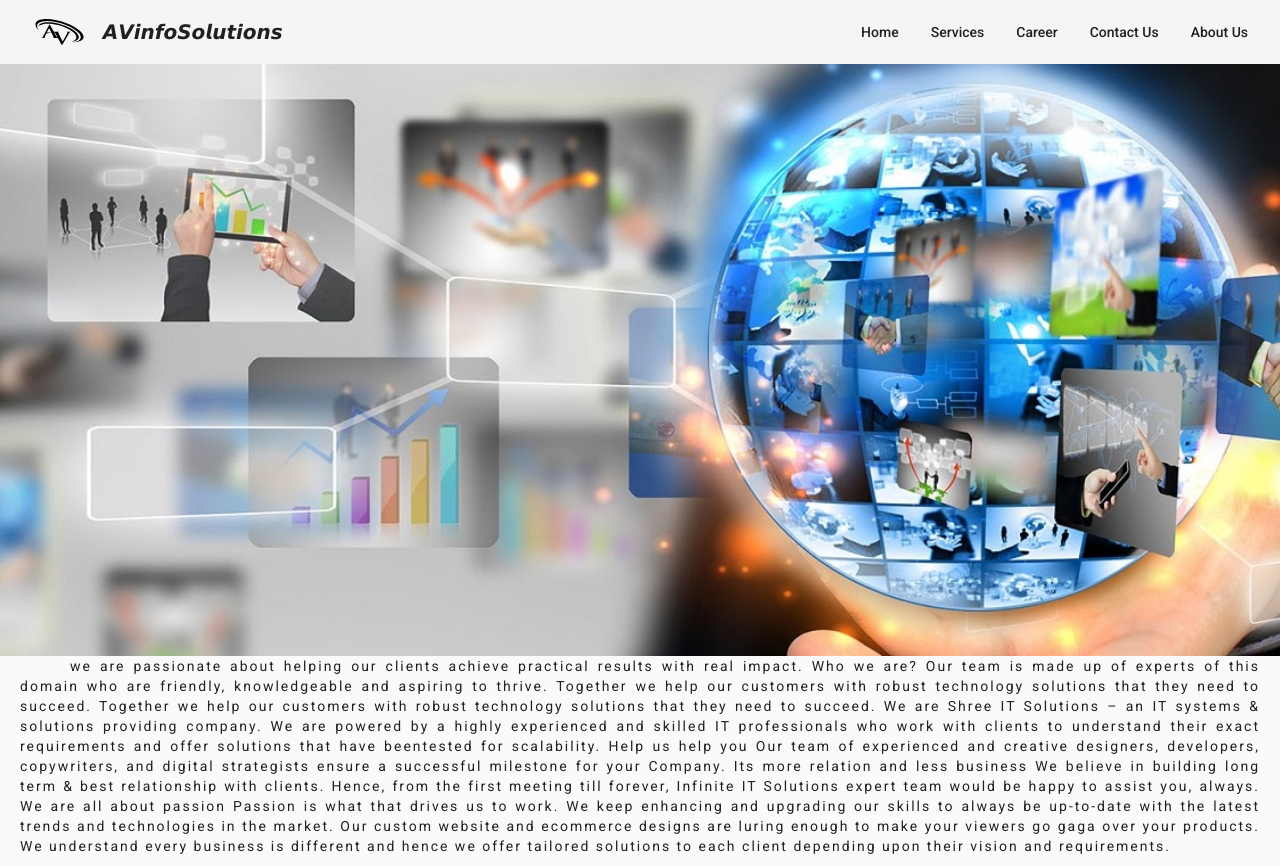
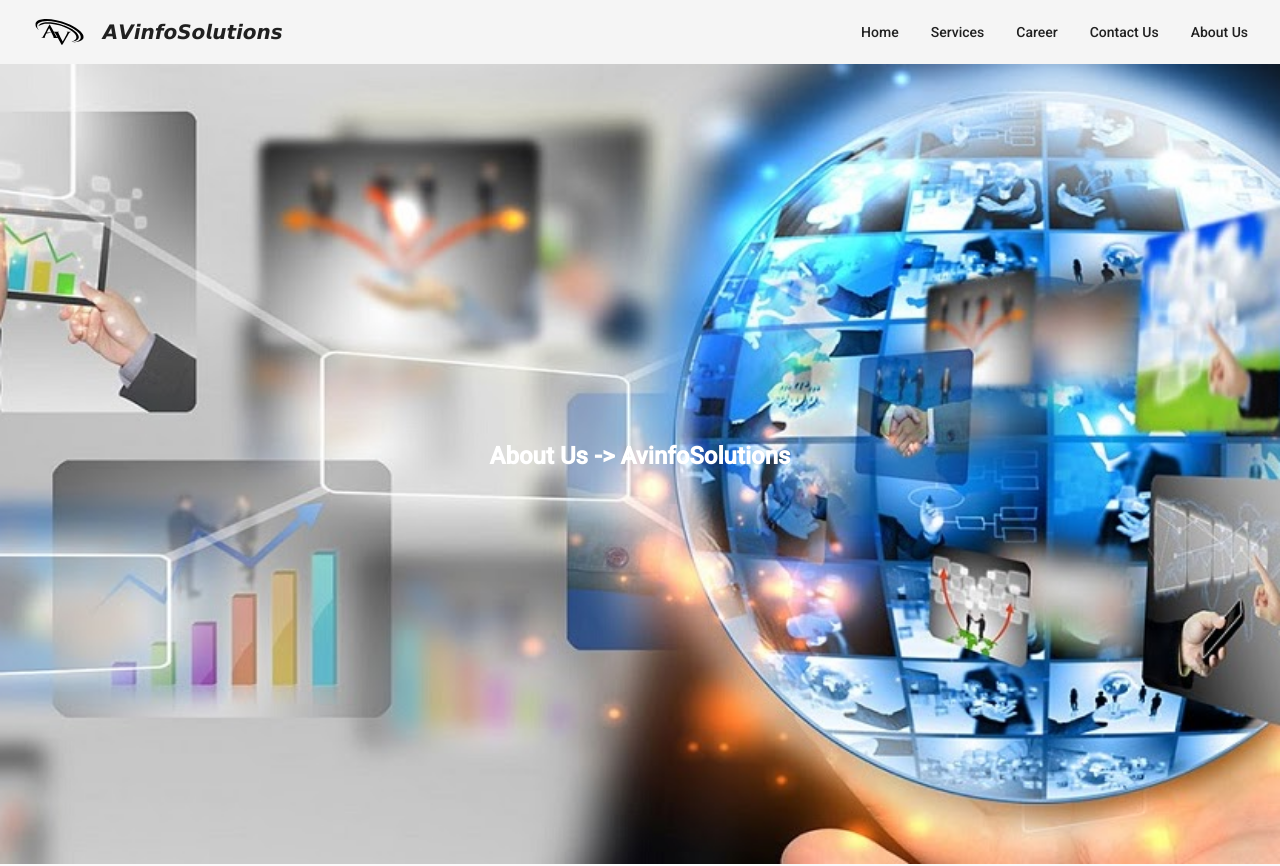
Before and after one commit to vishal121212121212112/AVInfoSolutions, an Angular app: page /about-us in a window 1280 px wide. Shown: the top 866 px of the page. Built offline with nearby package versions, Linux system fonts and the light colour scheme.

Commit message:
about-pN

```diff
--- a/src/app/Components/about-us/about-us.component.css
+++ b/src/app/Components/about-us/about-us.component.css
@@ -1,7 +1,19 @@
-.about-us
+
+#about-us
 {
+    background: transparent url("src/assets/images/Aboutus.jpg") no-repeat center;
     background-size: cover;
-    width: 1366px;
+    width: 100vw;
+    height: 100vh;
+    display: flex;
+    justify-content: center;
+    align-items: center;
+    margin-bottom: 20px;
+}
+.text-center
+{
+    color: #fff;
+    vertical-align: middle;
 }
 .paragraph{
     margin-left: 20px;
--- a/src/app/Components/about-us/about-us.component.html
+++ b/src/app/Components/about-us/about-us.component.html
@@ -1,6 +1,10 @@
 <div>
-<div>
-    <img class="about-us" src="assets\images\Aboutus.jpg">
+
+<div id="about-us">
+    <h1 class = "text-center" >
+        <b>About Us -> </b>
+        <b> AvinfoSolutions</b>
+    </h1>
 </div>
     <p class="paragraph">
     we are passionate about helping our clients achieve practical results with real impact.
```
